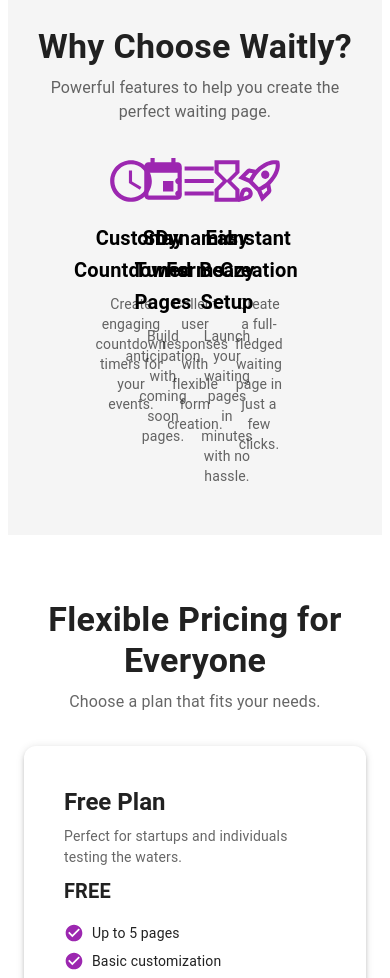
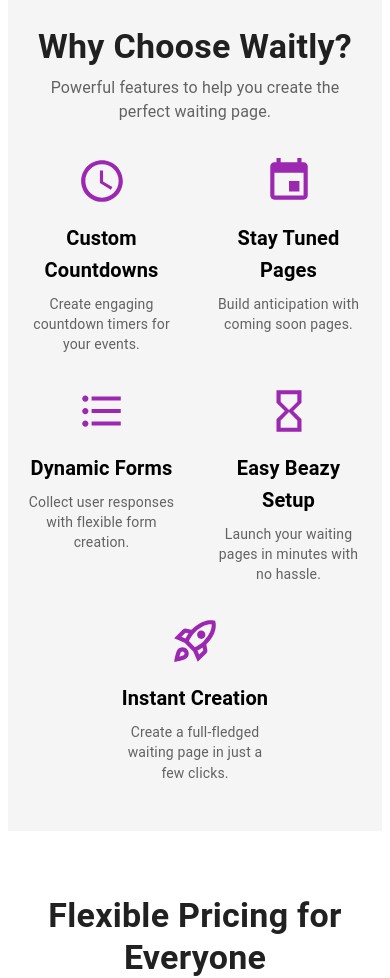
Before and after one commit to adelElsawaf/Waiting-List-FR, a Next.js app: page / in a window 390 px wide. Shown: the part 1040-2018 px from the top of the page. Built offline with nearby package versions, Linux system fonts and the light colour scheme; no server answers.

Commit message:
fix-responsive

```diff
--- a/src/app/component/pages/HomePage.tsx
+++ b/src/app/component/pages/HomePage.tsx
@@ -5,7 +5,7 @@
 import FormatListBulletedIcon from "@mui/icons-material/FormatListBulleted";
 import CheckCircleIcon from "@mui/icons-material/CheckCircle";
 import Logo from "../shared/Logo";
-import {RocketLaunchOutlined } from "@mui/icons-material";
+import { RocketLaunchOutlined } from "@mui/icons-material";
 
 export default function HomePage() {
     return (
@@ -54,7 +54,7 @@
 
                     <Grid container spacing={4} justifyContent="center">
                         {features.map((feature, index) => (
-                            <Grid item xs={1} sm={6} md={2} key={index}>
+                            <Grid item xs={6} sm={6} md={2} key={index}>
                                 <Box sx={{ display: "flex", flexDirection: "column", alignItems: "center" }}>
                                     {feature.icon}
                                     <Typography variant="h6" fontWeight="bold" sx={{ mt: 2 }}>
```
